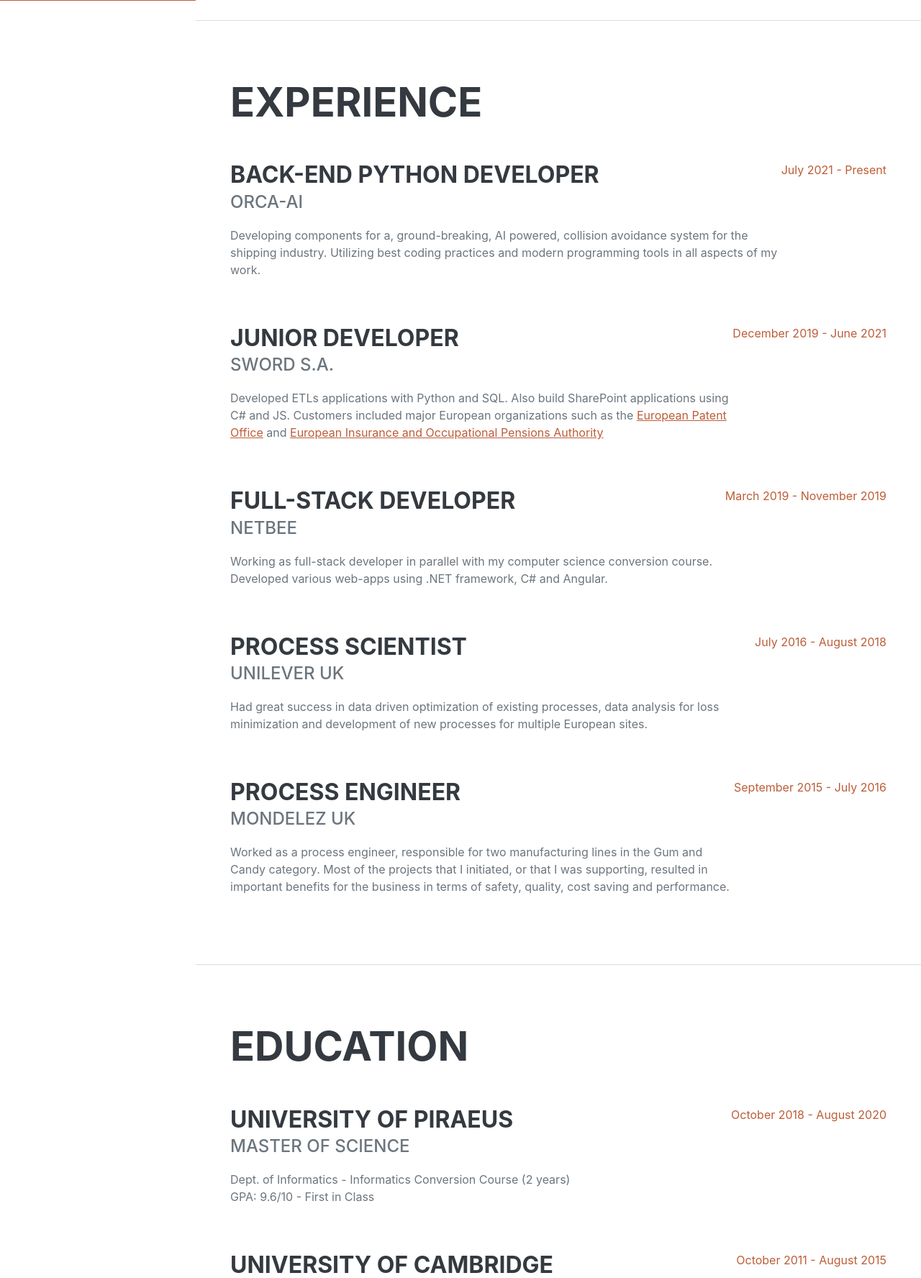
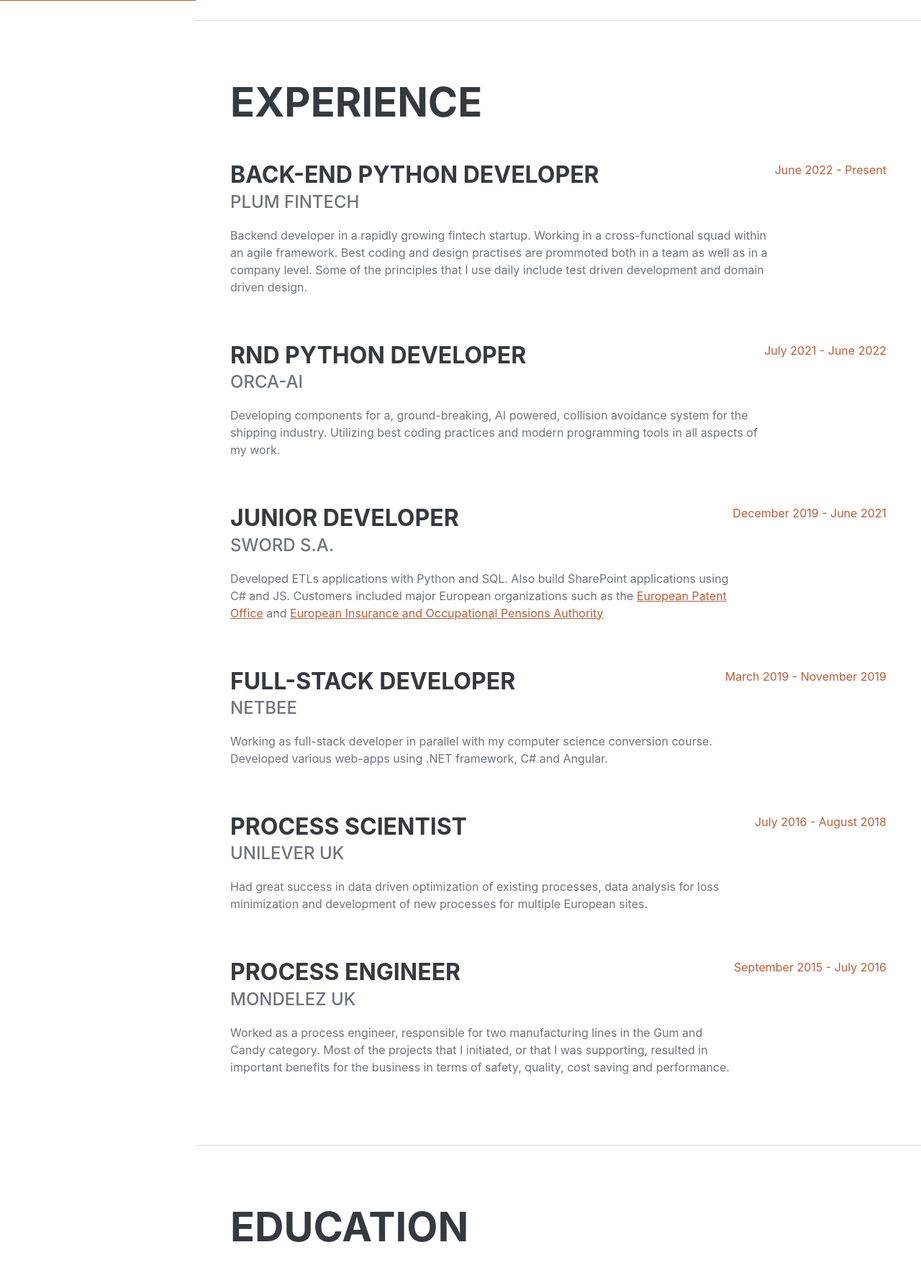
Before and after one commit to kziovas/personal-resume-flask-website, a Python web app: template templates/index.html in a window 1280 px wide. Shown: the part 799-2575 px from the top of the page at 72% size. Run offline with Jinja, Linux system fonts and the light colour scheme; the template is opened without the code that fills it, so the values that code supplies are empty; some libraries are stand-ins or nearby versions; some web fonts are replaced.

Commit message:
[frontend] feat: Add info for new position in plum

```diff
--- a/templates/index.html
+++ b/templates/index.html
@@ -95,6 +95,18 @@
                 <div class="d-flex flex-column flex-md-row justify-content-between mb-5">
                     <div class="flex-grow-1">
                         <h3 class="mb-0">Back-end Python Developer</h3>
+                        <div class="subheading mb-3">Plum Fintech</div>
+                        <p>Backend developer in a rapidly growing fintech startup. Working in a cross-functional
+                            squad within an agile framework. Best coding and design practises are prommoted both
+                            in a team as well as in a company level. Some of the principles that I use daily include
+                            test driven development and domain driven design.
+                        </p>
+                    </div>
+                    <div class="flex-shrink-0"><span class="text-primary">June 2022 - Present</span></div>
+                </div>
+                <div class="d-flex flex-column flex-md-row justify-content-between mb-5">
+                    <div class="flex-grow-1">
+                        <h3 class="mb-0">RnD Python Developer</h3>
                         <div class="subheading mb-3">Orca-AI</div>
                         <p>Developing components for a, ground-breaking,
                             AI powered, collision avoidance system for the
@@ -102,7 +114,7 @@
                             practices and modern programming tools in all aspects
                             of my work.</p>
                     </div>
-                    <div class="flex-shrink-0"><span class="text-primary">July 2021 - Present</span></div>
+                    <div class="flex-shrink-0"><span class="text-primary">July 2021 - June 2022</span></div>
                 </div>
                 <div class="d-flex flex-column flex-md-row justify-content-between mb-5">
                     <div class="flex-grow-1">
```
